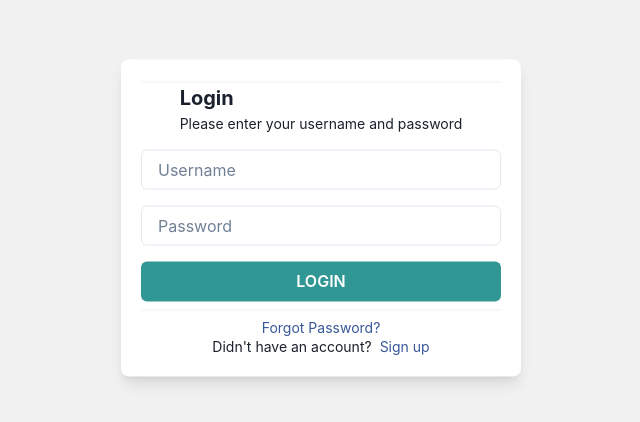
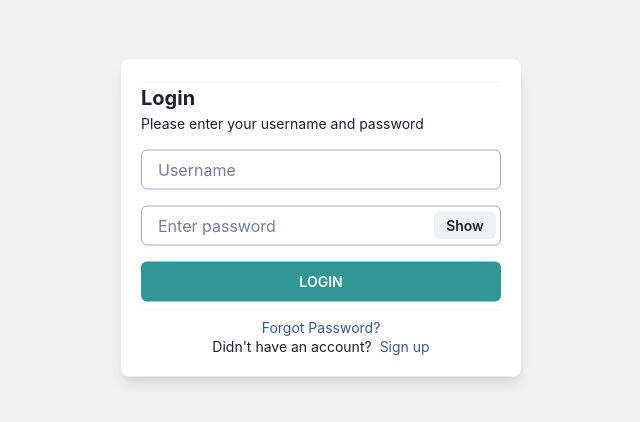
Before and after one commit to ermi2021/Starter-Template, a React (Create React App) app: page / in a window 1280 px wide. Shown: the part 182-604 px from the top of the page, without its empty margins (319-959 px from the left). Built offline with nearby package versions, Linux system fonts and the light colour scheme.

Commit message:
added validation to the login form

```diff
--- a/package.json
+++ b/package.json
@@ -13,13 +13,15 @@
     "@types/node": "^16.18.60",
     "@types/react": "^18.2.34",
     "@types/react-dom": "^18.2.14",
+    "formik": "^2.4.5",
     "framer-motion": "^10.16.4",
     "react": "^18.2.0",
     "react-dom": "^18.2.0",
     "react-router-dom": "^6.18.0",
     "react-scripts": "5.0.1",
     "typescript": "^4.9.5",
-    "web-vitals": "^2.1.4"
+    "web-vitals": "^2.1.4",
+    "yup": "^1.3.2"
   },
   "scripts": {
     "start": "react-scripts start",
--- a/src/pages/auth/login.tsx
+++ b/src/pages/auth/login.tsx
@@ -9,13 +9,50 @@ import {
   Button,
   HStack,
   Spacer,
+  InputGroup,
+  InputRightElement,
 } from "@chakra-ui/react";
 
+import { useFormik } from "formik";
+import { useState } from "react";
+import * as yup from "yup";
+
 const Login = () => {
+  const [isLoading, setIsLoading] = useState(false);
+  const [showPasword, setShowPassword] = useState(false);
+
+  const LoginSchema = yup.object().shape({
+    username: yup.string().required(),
+    password: yup.string().required("password is required"),
+  });
+  const formik = useFormik({
+    initialValues: {
+      username: "",
+      password: "",
+    },
+    validationSchema: LoginSchema,
+    onSubmit: (values) => {
+      setIsLoading(true);
+      setTimeout(() => {
+        if (formik.isValid) {
+          setIsLoading(false);
+        } else {
+          setIsLoading(false);
+        }
+      }, 2000);
+    },
+  });
   return (
     <Box bg={"#f1f1f1"} width="100%" height="100vh" overflow={"hidden"}>
       <AbsoluteCenter>
-        <Box bg={"white"} p={5} borderRadius={"lg"} w={"50vh"} boxShadow={"lg"} dropShadow={'lg'}>
+        <Box
+          bg={"white"}
+          p={5}
+          borderRadius={"lg"}
+          w={"50vh"}
+          boxShadow={"lg"}
+          dropShadow={"lg"}
+        >
           <Divider
             orientation="horizontal"
             color={"black"}
@@ -23,15 +60,56 @@ const Login = () => {
             height={"0.5"}
           />
           <Stack spacing={4}>
-            <Box marginX={'auto'} alignContent={'center'} alignItems={'center'} justifyContent={'center'}>
-              <Text fontSize="xl" fontWeight={"bold"} >
+            <Box>
+              <Text fontSize="xl" fontWeight={"bold"}>
                 Login
               </Text>
-              <Text fontSize="sm" textAlign={'center'}>Please enter your username and password</Text>
+              <Text fontSize="sm">Please enter your username and password</Text>
             </Box>
-            <Input placeholder="Username" size="md" />
-            <Input placeholder="Password" size="md" />
-            <Button colorScheme={"teal"} variant={"solid"}>
+            <Input
+              isInvalid={formik.errors.username ? true : false}
+              errorBorderColor="red.200"
+              borderWidth={"thin"}
+              focusBorderColor="gray.300"
+              borderColor={"gray.400"}
+              name="username"
+              placeholder="Username"
+              size="md"
+              onChange={formik.handleChange("username")}
+            />
+            <InputGroup size="md">
+              <Input
+                name="password"
+                pr="4.5rem"
+                isInvalid={formik.errors.password ? true : false}
+                errorBorderColor="red.200"
+                focusBorderColor="gray.300"
+                borderColor={"gray.400"}
+                type={showPasword ? "text" : "password"}
+                placeholder="Enter password"
+                onChange={formik.handleChange("password")}
+              />
+              <InputRightElement width="4.5rem">
+                <Button
+                  h="1.75rem"
+                  size="sm"
+                  onClick={() => {
+                    setShowPassword(!showPasword);
+                  }}
+                >
+                  {showPasword ? "Hide" : "Show"}
+                </Button>
+              </InputRightElement>
+            </InputGroup>
+            <Button
+              isLoading={isLoading}
+              onClick={() => {
+                formik.handleSubmit();
+              }}
+              colorScheme={"teal"}
+              variant={"solid"}
+              fontSize={14}
+            >
               LOGIN
             </Button>
           </Stack>
```
Also changed, not shown: 1 other file (tests, documents, lock files or other folders). Lines whose indentation alone changed are shown as unchanged.
